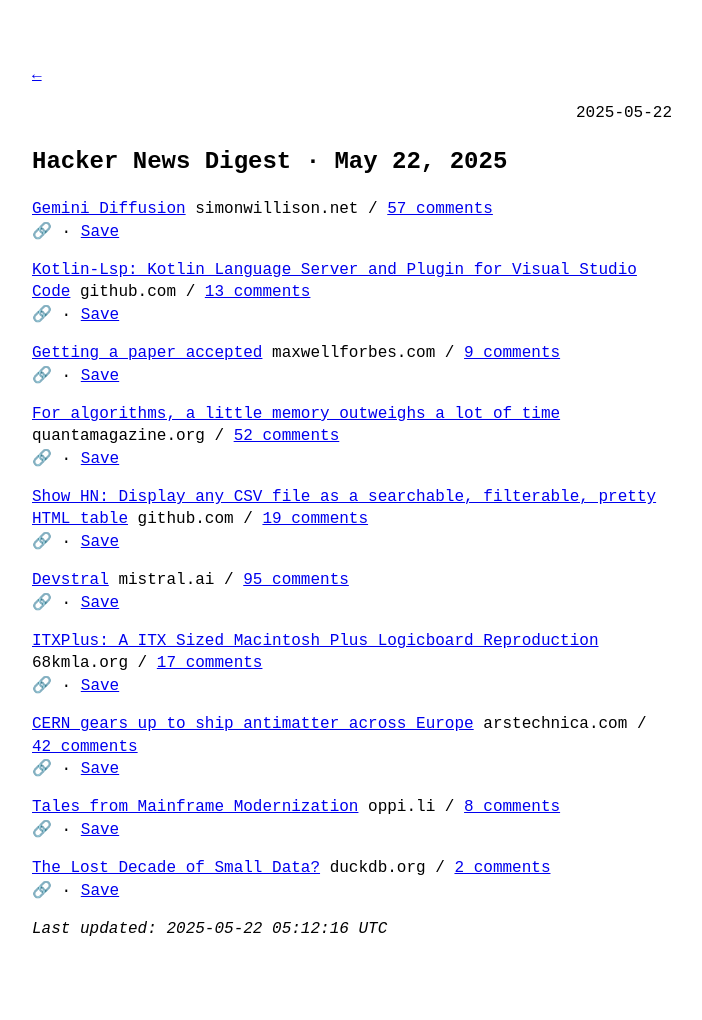
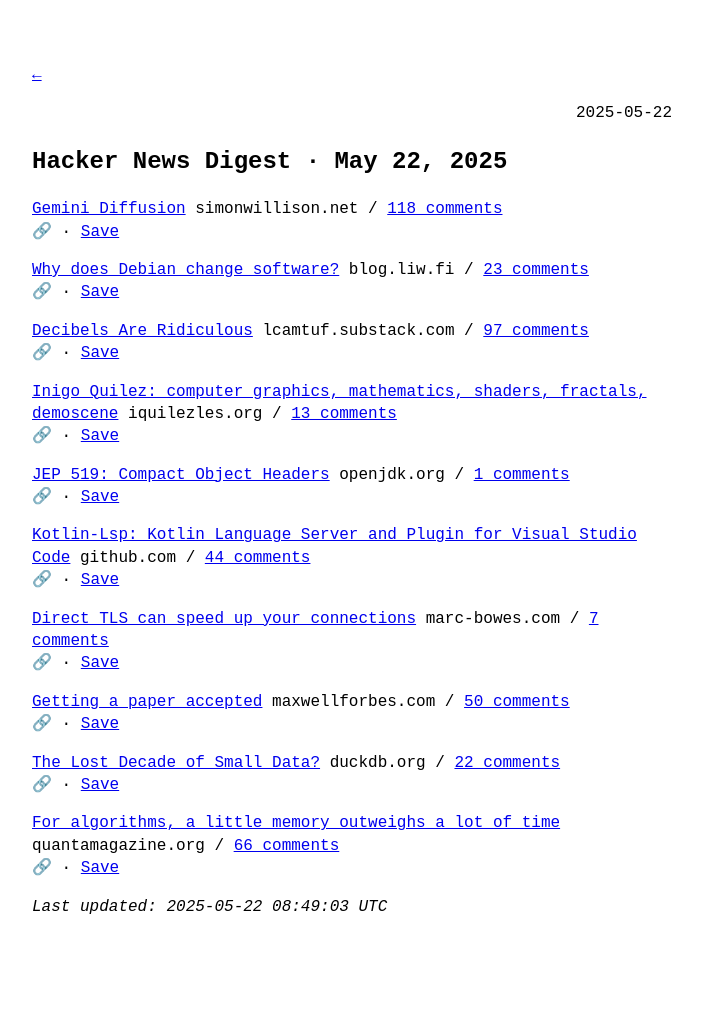
Before and after one commit to syazarilasyraf/hn.syazarilasyraf.com, a Jekyll site: the page built from _posts/2025-05-22-hn.md, in a window 1280 px wide. Shown: the whole page, without its empty margins (288-990 px from the left). Built offline with Jekyll 4.4.1, drawn with Linux system fonts in a browser that asks for light colours; after the commit the page ends 998 px from its top, so only the background shows below that.

Commit message:
Add daily HN digest for 2025-05-22

```diff
--- a/_posts/2025-05-22-hn.md
+++ b/_posts/2025-05-22-hn.md
@@ -1,38 +1,38 @@
 ---
 title: "Hacker News Digest · May 22, 2025"
-date: 2025-05-22T05:00:00Z
+date: 2025-05-22T08:00:00Z
 layout: post
 ---
 
-[Gemini Diffusion](https://simonwillison.net/2025/May/21/gemini-diffusion/)  simonwillison.net / [57 comments](https://news.ycombinator.com/item?id=44057820)
+[Gemini Diffusion](https://simonwillison.net/2025/May/21/gemini-diffusion/)  simonwillison.net / [118 comments](https://news.ycombinator.com/item?id=44057820)
 🔗 · [Save](https://bookmark.syazarilasyraf.com/bookmarks/new?url=https%3A%2F%2Fsimonwillison.net%2F2025%2FMay%2F21%2Fgemini-diffusion%2F&title=Gemini%20Diffusion)
 
-[Kotlin-Lsp: Kotlin Language Server and Plugin for Visual Studio Code](https://github.com/Kotlin/kotlin-lsp)  github.com / [13 comments](https://news.ycombinator.com/item?id=44058299)
+[Why does Debian change software?](https://blog.liw.fi/posts/2025/why-debian-changes/)  blog.liw.fi / [23 comments](https://news.ycombinator.com/item?id=44059411)
+🔗 · [Save](https://bookmark.syazarilasyraf.com/bookmarks/new?url=https%3A%2F%2Fblog.liw.fi%2Fposts%2F2025%2Fwhy-debian-changes%2F&title=Why%20does%20Debian%20change%20software%3F)
+
+[Decibels Are Ridiculous](https://lcamtuf.substack.com/p/decibels-are-ridiculous)  lcamtuf.substack.com / [97 comments](https://news.ycombinator.com/item?id=44058778)
+🔗 · [Save](https://bookmark.syazarilasyraf.com/bookmarks/new?url=https%3A%2F%2Flcamtuf.substack.com%2Fp%2Fdecibels-are-ridiculous&title=Decibels%20Are%20Ridiculous)
+
+[Inigo Quilez: computer graphics, mathematics, shaders, fractals, demoscene](https://iquilezles.org/articles/)  iquilezles.org / [13 comments](https://news.ycombinator.com/item?id=44020107)
+🔗 · [Save](https://bookmark.syazarilasyraf.com/bookmarks/new?url=https%3A%2F%2Fiquilezles.org%2Farticles%2F&title=Inigo%20Quilez%3A%20computer%20graphics%2C%20mathematics%2C%20shaders%2C%20fractals%2C%20demoscene)
+
+[JEP 519: Compact Object Headers](https://openjdk.org/jeps/519)  openjdk.org / [1 comments](https://news.ycombinator.com/item?id=44059953)
+🔗 · [Save](https://bookmark.syazarilasyraf.com/bookmarks/new?url=https%3A%2F%2Fopenjdk.org%2Fjeps%2F519&title=JEP%20519%3A%20Compact%20Object%20Headers)
+
+[Kotlin-Lsp: Kotlin Language Server and Plugin for Visual Studio Code](https://github.com/Kotlin/kotlin-lsp)  github.com / [44 comments](https://news.ycombinator.com/item?id=44058299)
 🔗 · [Save](https://bookmark.syazarilasyraf.com/bookmarks/new?url=https%3A%2F%2Fgithub.com%2FKotlin%2Fkotlin-lsp&title=Kotlin-Lsp%3A%20Kotlin%20Language%20Server%20and%20Plugin%20for%20Visual%20Studio%20Code)
 
-[Getting a paper accepted](https://maxwellforbes.com/posts/how-to-get-a-paper-accepted/)  maxwellforbes.com / [9 comments](https://news.ycombinator.com/item?id=44057841)
+[Direct TLS can speed up your connections](https://marc-bowes.com/postgres-direct-tls.html)  marc-bowes.com / [7 comments](https://news.ycombinator.com/item?id=44059122)
+🔗 · [Save](https://bookmark.syazarilasyraf.com/bookmarks/new?url=https%3A%2F%2Fmarc-bowes.com%2Fpostgres-direct-tls.html&title=Direct%20TLS%20can%20speed%20up%20your%20connections)
+
+[Getting a paper accepted](https://maxwellforbes.com/posts/how-to-get-a-paper-accepted/)  maxwellforbes.com / [50 comments](https://news.ycombinator.com/item?id=44057841)
 🔗 · [Save](https://bookmark.syazarilasyraf.com/bookmarks/new?url=https%3A%2F%2Fmaxwellforbes.com%2Fposts%2Fhow-to-get-a-paper-accepted%2F&title=Getting%20a%20paper%20accepted)
 
-[For algorithms, a little memory outweighs a lot of time](https://www.quantamagazine.org/for-algorithms-a-little-memory-outweighs-a-lot-of-time-20250521/)  quantamagazine.org / [52 comments](https://news.ycombinator.com/item?id=44055347)
+[The Lost Decade of Small Data?](https://duckdb.org/2025/05/19/the-lost-decade-of-small-data.html)  duckdb.org / [22 comments](https://news.ycombinator.com/item?id=44027690)
+🔗 · [Save](https://bookmark.syazarilasyraf.com/bookmarks/new?url=https%3A%2F%2Fduckdb.org%2F2025%2F05%2F19%2Fthe-lost-decade-of-small-data.html&title=The%20Lost%20Decade%20of%20Small%20Data%3F)
+
+[For algorithms, a little memory outweighs a lot of time](https://www.quantamagazine.org/for-algorithms-a-little-memory-outweighs-a-lot-of-time-20250521/)  quantamagazine.org / [66 comments](https://news.ycombinator.com/item?id=44055347)
 🔗 · [Save](https://bookmark.syazarilasyraf.com/bookmarks/new?url=https%3A%2F%2Fwww.quantamagazine.org%2Ffor-algorithms-a-little-memory-outweighs-a-lot-of-time-20250521%2F&title=For%20algorithms%2C%20a%20little%20memory%20outweighs%20a%20lot%20of%20time)
 
-[Show HN: Display any CSV file as a searchable, filterable, pretty HTML table](https://github.com/derekeder/csv-to-html-table)  github.com / [19 comments](https://news.ycombinator.com/item?id=44057612)
-🔗 · [Save](https://bookmark.syazarilasyraf.com/bookmarks/new?url=https%3A%2F%2Fgithub.com%2Fderekeder%2Fcsv-to-html-table&title=Show%20HN%3A%20Display%20any%20CSV%20file%20as%20a%20searchable%2C%20filterable%2C%20pretty%20HTML%20table)
 
-[Devstral](https://mistral.ai/news/devstral)  mistral.ai / [95 comments](https://news.ycombinator.com/item?id=44051733)
-🔗 · [Save](https://bookmark.syazarilasyraf.com/bookmarks/new?url=https%3A%2F%2Fmistral.ai%2Fnews%2Fdevstral&title=Devstral)
-
-[ITXPlus: A ITX Sized Macintosh Plus Logicboard Reproduction](https://68kmla.org/bb/index.php?threads/itxplus-a-itx-sized-macintosh-plus-logicboard-reproduction.49715/)  68kmla.org / [17 comments](https://news.ycombinator.com/item?id=44056659)
-🔗 · [Save](https://bookmark.syazarilasyraf.com/bookmarks/new?url=https%3A%2F%2F68kmla.org%2Fbb%2Findex.php%3Fthreads%2Fitxplus-a-itx-sized-macintosh-plus-logicboard-reproduction.49715%2F&title=ITXPlus%3A%20A%20ITX%20Sized%20Macintosh%20Plus%20Logicboard%20Reproduction)
-
-[CERN gears up to ship antimatter across Europe](https://arstechnica.com/science/2025/05/cern-gears-up-to-ship-antimatter-across-europe/)  arstechnica.com / [42 comments](https://news.ycombinator.com/item?id=44033711)
-🔗 · [Save](https://bookmark.syazarilasyraf.com/bookmarks/new?url=https%3A%2F%2Farstechnica.com%2Fscience%2F2025%2F05%2Fcern-gears-up-to-ship-antimatter-across-europe%2F&title=CERN%20gears%20up%20to%20ship%20antimatter%20across%20Europe)
-
-[Tales from Mainframe Modernization](https://oppi.li/posts/tales_from_mainframe_modernization/)  oppi.li / [8 comments](https://news.ycombinator.com/item?id=44057467)
-🔗 · [Save](https://bookmark.syazarilasyraf.com/bookmarks/new?url=https%3A%2F%2Foppi.li%2Fposts%2Ftales_from_mainframe_modernization%2F&title=Tales%20from%20Mainframe%20Modernization)
-
-[The Lost Decade of Small Data?](https://duckdb.org/2025/05/19/the-lost-decade-of-small-data.html)  duckdb.org / [2 comments](https://news.ycombinator.com/item?id=44027690)
-🔗 · [Save](https://bookmark.syazarilasyraf.com/bookmarks/new?url=https%3A%2F%2Fduckdb.org%2F2025%2F05%2F19%2Fthe-lost-decade-of-small-data.html&title=The%20Lost%20Decade%20of%20Small%20Data%3F)
-
-
-_Last updated: 2025-05-22 05:12:16 UTC_
+_Last updated: 2025-05-22 08:49:03 UTC_
```
